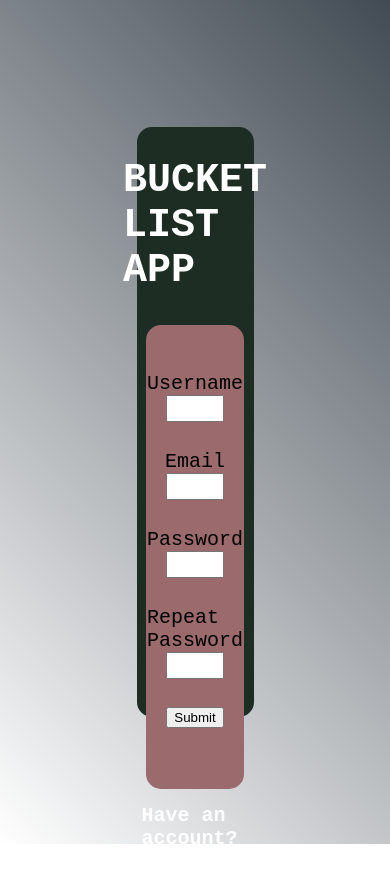
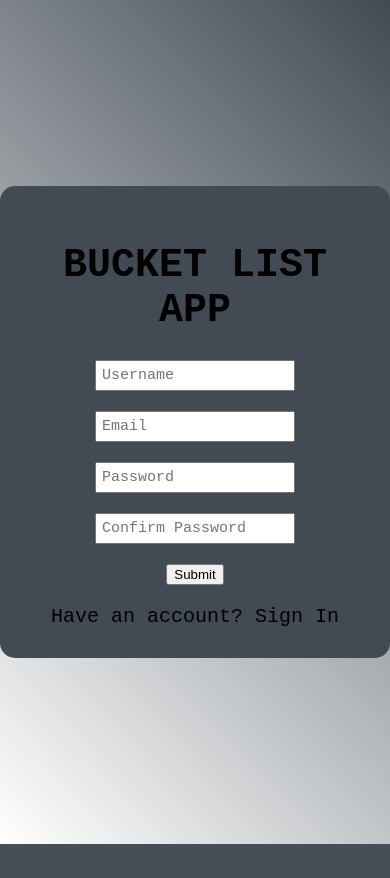
Before and after one commit to clickerrr/FlaskBucketList, a Flask app: page /showSignUp in a window 390 px wide. After the commit the page ends 844 px from the top, so only its background shows below. Run offline with Flask 2, Linux system fonts and the light colour scheme.

Commit message:
Update Formatting
Updated new look for login and sign up pages so they look prettier and work with mobile browser sizes

```diff
--- a/flaskblog/static/signup.css
+++ b/flaskblog/static/signup.css
@@ -16,17 +16,16 @@ html, body {
 }
 
 body {
-    background: linear-gradient(45deg, #FFFFFF, #424B54);
+    background-repeat: no-repeat;
+    width: 100%;
     height: 100vh;
-    width: 100vw;
-    background-repeat: no-repeat;
-    overflow: hidden;
     display: flex;
+    flex-flow: row;
     flex-wrap: wrap;
     align-items: center;
+    background: linear-gradient(45deg, #FFFFFF, #424B54);
     justify-content: center;
 }
-
 
 a, a:hover, a:focus, a:active {
     text-decoration: none;
@@ -34,86 +33,31 @@ a, a:hover, a:focus, a:active {
 }
 
 .container {
-    display: flex;
-    justify-content: center;
-    height: 70vh;
-    width: 60vw;
-    padding: 10px;
+    background-color: #424B54;
+    border-radius: 15px;
+    padding: 30px;
+    text-align: center;
 }
 
-.signUp {
-    width: 50%;
+.item {
     display: flex;
     flex-wrap: wrap;
     justify-content: center;
-    background-color: #1E2D24;
-    padding-bottom: 20px;
-    border-radius: 15px;
+    margin: 10px;
 }
 
-.title {
-    font-weight: bold;
-    color: white;
-}
-
-.signInLink {
-    color: white;
-    font-weight: bold;
-}
-
-.signUp > * {
-    width: 100%;
-    display: flex;
-    padding: 5px;
-    justify-content: center;
-}
-
-.signUp img {
-    width: 50%;
-    height: auto;
-}
-
-.form {
-    display: flex;
-    flex-wrap: wrap;
-    justify-content: center;
-    width: 50%;
-    padding: 20px;
-    padding-top: 40px;
-    padding-bottom: 40px;
-    background-color: #9B6A6C;
-    border-radius: 15px;
-    margin-bottom: 10px;
-}
-
-.item {
-    /**background-color: red;**/
-    width: 100%;
-    padding: 5px;
-    margin: 2px;
-    display: flex;
-    flex-wrap: wrap;
-    justify-content: center;
-}
-
-.form-label {
-    display: flex;
-    justify-content: center;
-    width: 100%;
-    /**background-color: turquoise;**/
-}
-
-.item > * {
+.form-label{
     width: 100%;
 }
 
-.input{
-    font-size: large;
+.input {
+    width: 60%;
+    padding: 5px;
+    font-size: 15px;
+    font-family:'Courier New', Courier, monospace;
 }
 
 .error {
-    display: flex;
-    justify-content: center;
-    color: white;
-    font-size: smaller;
+    color: orangered;
+    font-size: 15px;
 }
--- /dev/null
+++ b/flaskblog/templates/about.html
@@ -0,0 +1,4 @@
+{% extends "layout.html" %}
+{% block content %}
+    <h1>About Page</h1>
+{% endblock content %}
--- a/flaskblog/templates/index.html
+++ b/flaskblog/templates/index.html
@@ -3,6 +3,7 @@
 
 <head>
     <title>Python Flask Bucket List App</title>
+    <meta name="viewport" content="width=device-width, initial-scale=1, shrink-to-fit=no">
     <link rel="stylesheet" type= "text/css" href= "{{ url_for('static',filename='index.css') }}">
 </head>
 
--- a/flaskblog/templates/signup.html
+++ b/flaskblog/templates/signup.html
@@ -2,6 +2,7 @@
 <html lang="en">
 <head>
     <meta charset="UTF-8">
+    <meta name="viewport" content="width=device-width, initial-scale=1, shrink-to-fit=no">
     <link rel="stylesheet" type= "text/css" href= "{{ url_for('static',filename='signup.css') }}">
     <title>Sign Up</title>
 </head>
@@ -14,8 +15,7 @@
                 {{ regForm.csrf_token }}
 
                 <div class="item">
-                    {{ regForm.username.label(class="form-label")}}
-                    {{ regForm.username(class="input") }}
+                    {{ regForm.username(class="input", placeholder="Username") }}
                 </div>
 
                 <div class="item">
@@ -25,8 +25,7 @@
                 </div>
 
                 <div class="item">
-                    {{ regForm.email.label(class="form-label")}}
-                    {{ regForm.email(class="input") }}
+                    {{ regForm.email(class="input", placeholder="Email") }}
                 </div>
 
                 <div class="item">
@@ -36,8 +35,7 @@
                 </div>
 
                 <div class="item">
-                    {{ regForm.password.label(class="form-label")}}
-                    {{ regForm.password(class="input") }}
+                    {{ regForm.password(class="input", placeholder="Password") }}
                 </div>
 
                 <div class="item">
@@ -46,8 +44,7 @@
                     {% endfor %}
                 </div>
                 <div class="item">
-                    {{ regForm.repeat_password.label(class="form-label")}}
-                    {{ regForm.repeat_password(class="input") }}
+                    {{ regForm.repeat_password(class="input", placeholder="Confirm Password") }}
                 </div>
 
                 <div class="item">
```
Also changed, not shown: flaskblog/static/index.css (+0 -7 lines), flaskblog/static/login.css (+14 -72 lines), flaskblog/templates/home.html (added, +22 -0 lines), flaskblog/templates/layout.html (added, +78 -0 lines), flaskblog/templates/login.html (added, +53 -0 lines), flaskblog/templates/register.html (added, +72 -0 lines), flaskblog/templates/signin.html (+4 -8 lines), flaskblog/site.db.
